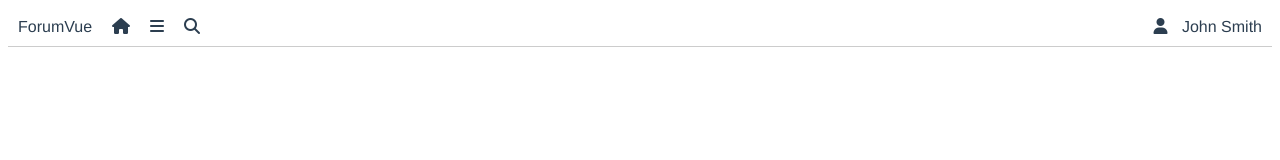
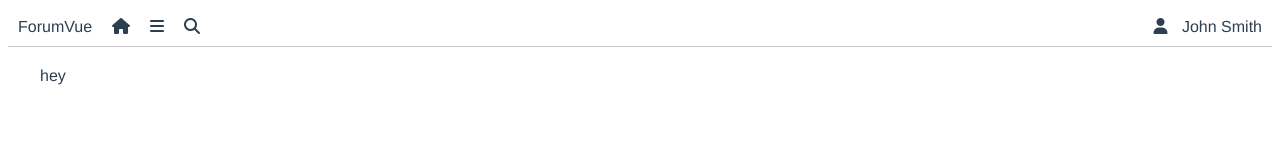
Before and after one commit to KristijanJ/vue-forum, a Vue app: page /board/1/add-new in a window 1280 px wide. Shown: the top 160 px of the page. Built offline with nearby package versions, Linux system fonts and the light colour scheme.

Commit message:
add route for add new post

```diff
--- a/src/main.js
+++ b/src/main.js
@@ -6,6 +6,7 @@ import HomePage from './pages/HomePage.vue';
 import ForumBoardPage from './pages/ForumBoardPage.vue';
 import ForumBoardPost from './pages/ForumBoardPost.vue';
 import LatestPostsPage from './pages/LatestPostsPage.vue';
+import PostAddNewPage from './pages/PostAddNewPage.vue';
 
 const app = createApp(App);
 
@@ -13,7 +14,8 @@ const routes = [
     { path: '/', component: HomePage },
     { path: '/board/:id', component: ForumBoardPage },
     { path: '/board/:id/post/:postId', component: ForumBoardPost },
-    { path: '/latest-posts', component: LatestPostsPage }
+    { path: '/latest-posts', component: LatestPostsPage },
+    { path: '/board/:id/add-new', component: PostAddNewPage }
 ];
 
 const router = createRouter({
--- a/src/pages/PostAddNewPage.vue
+++ b/src/pages/PostAddNewPage.vue
@@ -1,5 +1,7 @@
 <template>
-    hey
+    <div class="container">
+        hey
+    </div>
 </template>
 
 <script>
```
